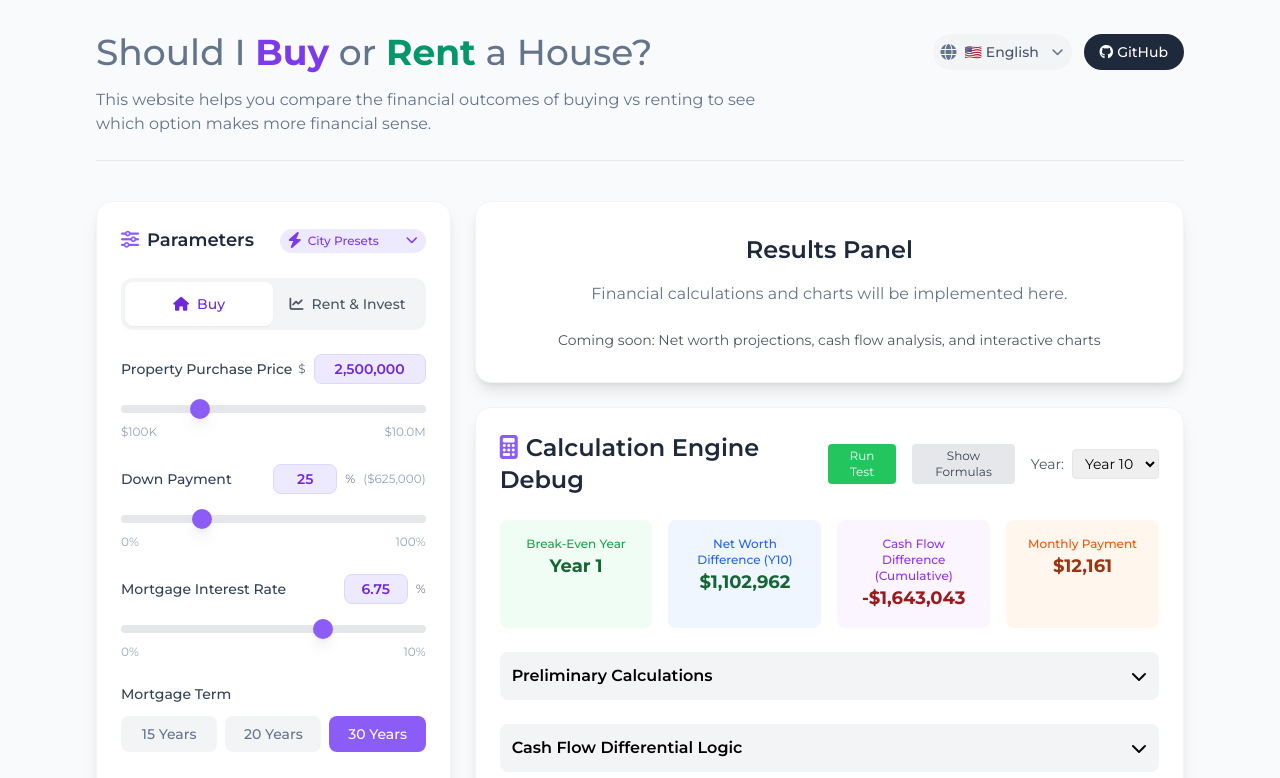
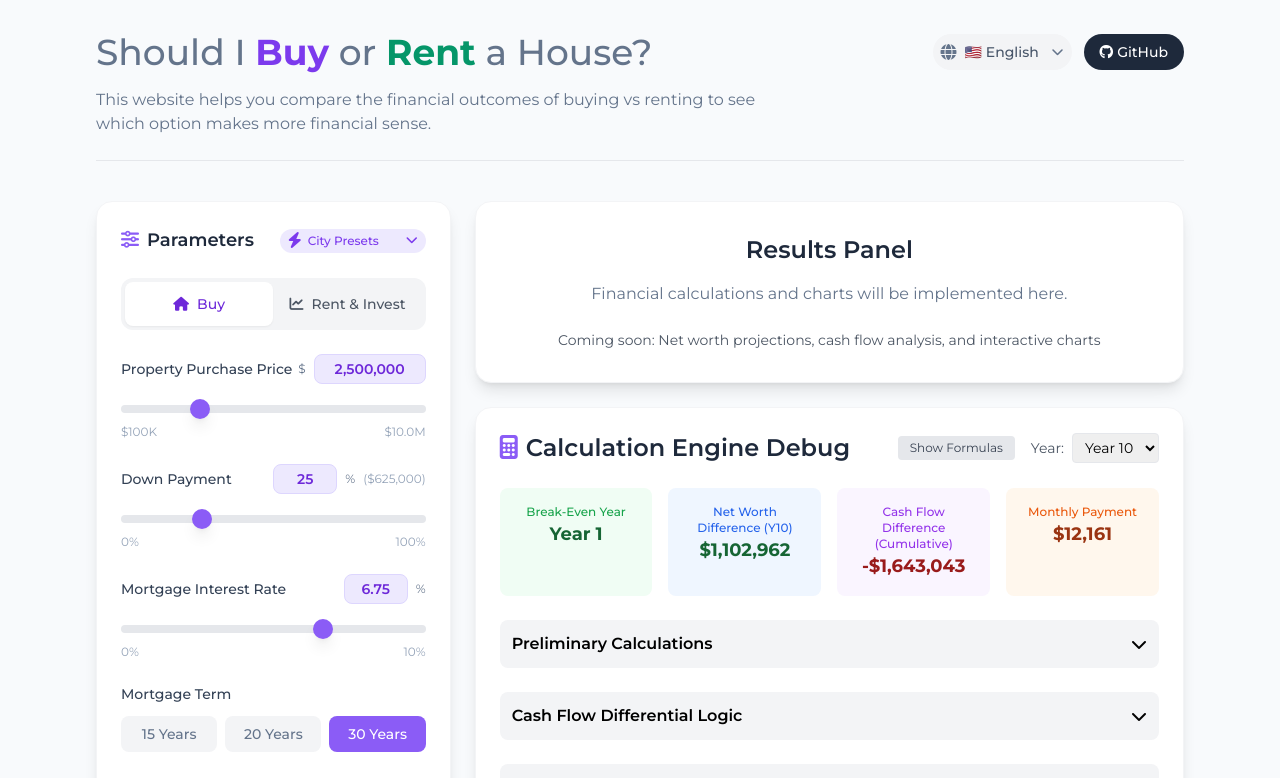
Before and after one commit to zebangeth/rent-or-buy.homes, a React (Vite) app: page / in a window 1280 px wide. Shown: the top 778 px of the page. Built offline with nearby package versions, Linux system fonts and the light colour scheme.

Commit message:
Remove runSimpleTest function and associated button from DebugPanel

```diff
--- a/src/components/DebugPanel/DebugPanel.tsx
+++ b/src/components/DebugPanel/DebugPanel.tsx
@@ -2,7 +2,6 @@ import { useState } from 'react';
 import { useApp } from '../../contexts';
 import { useCalculations } from '../../hooks';
 import { formatCurrency } from '../../lib/inputUtils';
-import { runSimpleTest } from '../../lib/finance/test';
 
 export default function DebugPanel() {
   const { state } = useApp();
@@ -31,15 +30,6 @@ export default function DebugPanel() {
           Calculation Engine Debug
         </h2>
         <div className="flex items-center space-x-4">
-          <button
-            onClick={() => {
-              console.clear();
-              runSimpleTest();
-            }}
-            className="px-3 py-1 text-xs rounded bg-green-500 text-white hover:bg-green-600"
-          >
-            Run Test
-          </button>
           <button
             onClick={() => setShowFormulas(!showFormulas)}
             className={`px-3 py-1 text-xs rounded ${showFormulas ? 'bg-blue-500 text-white' : 'bg-gray-200 text-gray-700'}`}
--- a/src/lib/finance/test.ts
+++ /dev/null
@@ -1,98 +0,0 @@
-// Simple test to verify rent net worth calculation
-import type { BuyInputs, RentInputs, AppSettings } from '../../contexts';
-import { calculateAllScenarios } from './calculations';
-
-export function runSimpleTest() {
-  // Test with user's exact scenario
-  const buyInputs: BuyInputs = {
-    propertyPrice: 100000,
-    downPaymentPercentage: 100,
-    mortgageInterestRateAnnual: 6.5,
-    mortgageTermYears: 30,
-    homeAppreciationCagr: 4,
-    closingCostsPercentageBuy: 2,
-    sellingCostsPercentageSell: 5,
-    propertyTaxRateAnnual: 1.2,
-    insuranceAndMaintenanceRateAnnual: 1.0,
-    hoaFeeAnnual: 0,
-    marginalTaxRate: 24,
-    mortgageInterestDeduction: true,
-    longTermCapitalGainsTaxRateProperty: 15,
-    taxFreeCapitalGainAmount: 500000,
-    filingStatus: 'Married'
-  };
-
-  const rentInputs: RentInputs = {
-    currentMonthlyRentAmount: 1000,
-    rentGrowthRateAnnual: 3,
-    sameAsHomeAppreciation: false,
-    selectedInvestmentOption: 'Custom' as const,
-    customInvestmentReturn: 8,
-    longTermCapitalGainsTaxRateInvestment: 15
-  };
-
-  const appSettings: AppSettings = {
-    currentLanguage: 'en',
-    projectionYears: 5,
-    showCashOut: true,
-    showYearlyMode: true
-  };
-
-  const results = calculateAllScenarios(buyInputs, rentInputs, appSettings);
-
-  console.log('=== SIMPLE TEST RESULTS ===');
-  console.log('Property Price:', buyInputs.propertyPrice);
-  console.log('Down Payment %:', buyInputs.downPaymentPercentage);
-  console.log('Down Payment Amount:', results.preliminary.mortgage.downPaymentAmount);
-  console.log('Loan Amount:', results.preliminary.mortgage.totalLoanAmount);
-  console.log('Closing Costs:', results.preliminary.mortgage.closingCostsAmount);
-  console.log('Monthly Mortgage Payment:', results.preliminary.mortgage.monthlyPayment);
-  console.log('Initial Investment Amount:', results.preliminary.initialInvestmentAmount);
-
-  const year1 = results.yearlyResults[0];
-  console.log(`\n--- YEAR 1 DETAILED ---`);
-  console.log('Property Value (appreciated):', year1.buy.propertyValue);
-  console.log('Property Tax:', year1.buy.propertyTax);
-  console.log('Insurance & Maintenance:', year1.buy.insuranceAndMaintenance);
-  console.log('HOA Fee:', year1.buy.hoaFee);
-  console.log('Mortgage Payment (annual):', year1.buy.mortgagePayment);
-  console.log('Mortgage Interest:', year1.buy.mortgageInterest);
-  console.log('Mortgage Principal:', year1.buy.mortgagePrincipal);
-  console.log('Tax Savings:', year1.buy.taxSavingsFromDeduction);
-  console.log('Buy Raw Cash Outflow:', year1.buy.cashOutflow);
-  console.log('Buy Adjusted Cash Outflow:', year1.buy.adjustedCashOutflow);
-  console.log('Remaining Mortgage Balance:', year1.buy.remainingMortgageBalance);
-  console.log('Buy Net Worth (Not Cash Out):', year1.buy.netAssetValueNotCashOut);
-  console.log('Buy Net Worth (Cash Out):', year1.buy.netAssetValueCashOut);
-
-  console.log('\n--- RENT CALCULATION ---');
-  console.log('Monthly Rent:', year1.rent.monthlyRent);
-  console.log('Annual Rent:', year1.rent.annualRentCost);
-  console.log('Rent Cash Outflow:', year1.rent.cashOutflow);
-  console.log('Additional Investment:', year1.rent.additionalInvestmentThisYear);
-  console.log('Portfolio Before Growth:', year1.rent.portfolioValueBeforeGrowth);
-  console.log('Investment Return:', year1.rent.investmentReturnThisYear);
-  console.log('Portfolio End Value:', year1.rent.portfolioValueEndOfYear);
-  console.log('Total Cash Invested So Far:', year1.rent.totalCashInvestedSoFar);
-  console.log('Rent Net Worth (Not Cash Out):', year1.rent.netAssetValueNotCashOut);
-  console.log('Rent Net Worth (Cash Out):', year1.rent.netAssetValueCashOut);
-
-  console.log('\n--- EXPECTED VS ACTUAL ---');
-  console.log('Expected Buy Net Worth (property appreciated):', buyInputs.propertyPrice * (1 + buyInputs.homeAppreciationCagr/100));
-  console.log('Actual Buy Net Worth:', year1.buy.netAssetValueNotCashOut);
-
-  const expectedInitialInvestment = results.preliminary.mortgage.downPaymentAmount + results.preliminary.mortgage.closingCostsAmount;
-  const expectedAdditionalInvestment = year1.buy.adjustedCashOutflow - year1.rent.cashOutflow;
-  const expectedTotalInvested = expectedInitialInvestment + expectedAdditionalInvestment;
-  const expectedReturn = expectedTotalInvested * (rentInputs.customInvestmentReturn / 100);
-  const expectedPortfolioValue = expectedTotalInvested + expectedReturn;
-
-  console.log('Expected Initial Investment:', expectedInitialInvestment);
-  console.log('Expected Additional Investment:', expectedAdditionalInvestment);
-  console.log('Expected Total Invested:', expectedTotalInvested);
-  console.log('Expected Return:', expectedReturn);
-  console.log('Expected Portfolio Value:', expectedPortfolioValue);
-  console.log('Actual Portfolio Value:', year1.rent.portfolioValueEndOfYear);
-
-  return results;
-}
```
